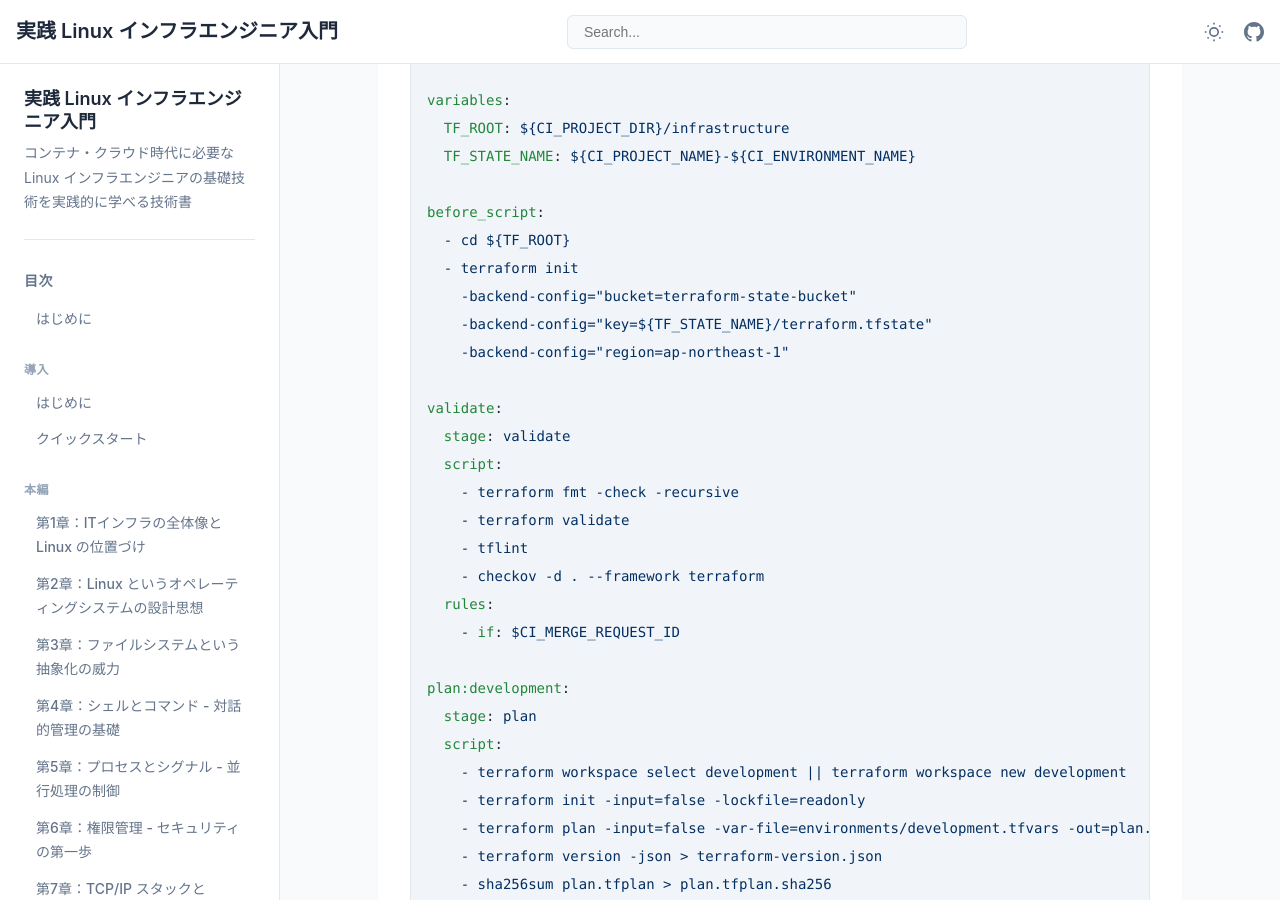
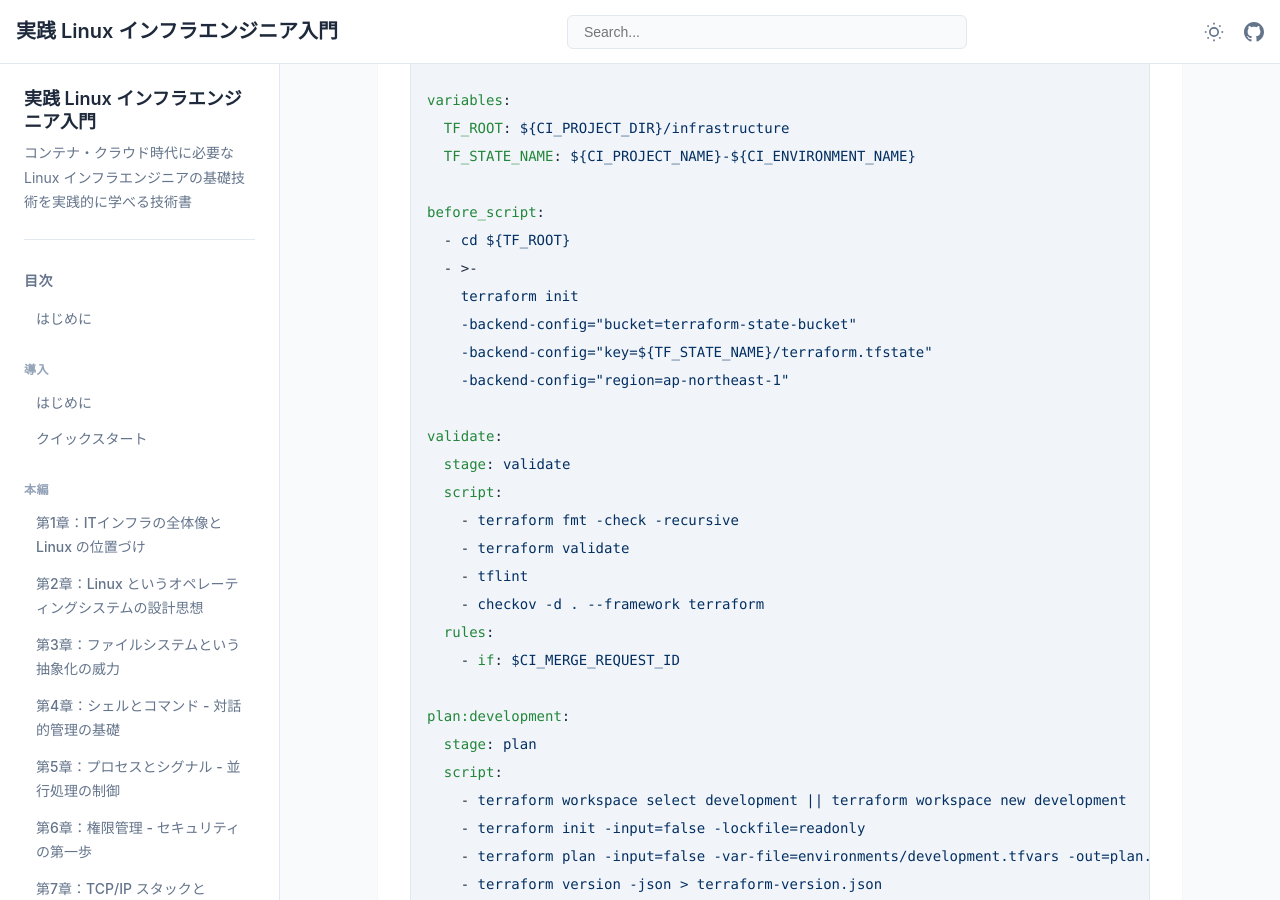
Before and after one commit to itdojp/linux-infra-textbook2, a Jekyll site: the page built from docs/chapters/chapter-15-infrastructure-as-code.md, in a window 1280 px wide and 900 px high, scrolled down 18114 px. Built offline with Jekyll 4.4.1, drawn with Linux system fonts in a browser that asks for light colours; our own code applies the rules of GitHub Pages for plain Markdown files.

```diff
--- a/docs/chapters/chapter-15-infrastructure-as-code.md
+++ b/docs/chapters/chapter-15-infrastructure-as-code.md
@@ -640,7 +640,8 @@ variables:
 
 before_script:
   - cd ${TF_ROOT}
-  - terraform init
+  - >-
+    terraform init
     -backend-config="bucket=terraform-state-bucket"
     -backend-config="key=${TF_STATE_NAME}/terraform.tfstate"
     -backend-config="region=ap-northeast-1"
```
